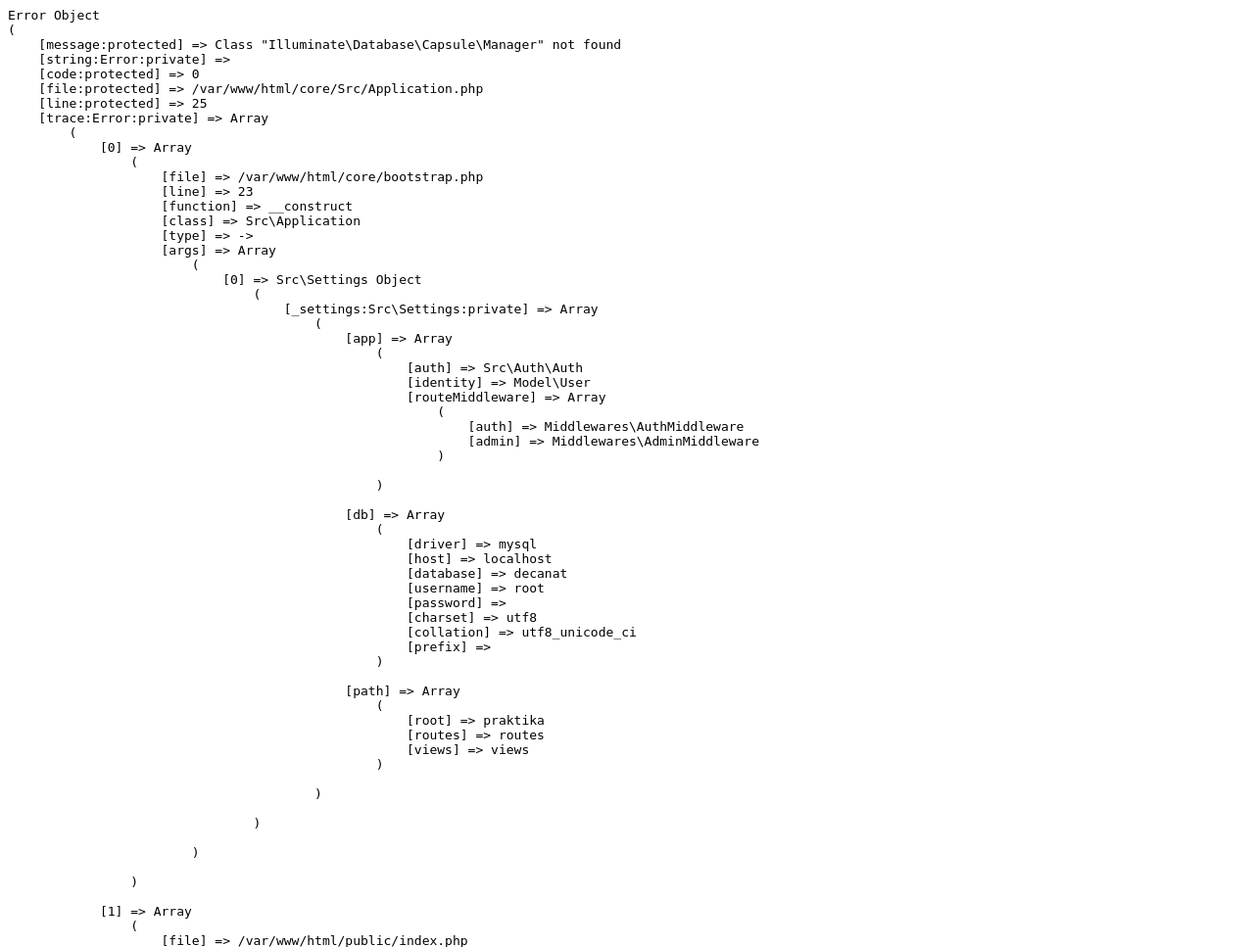
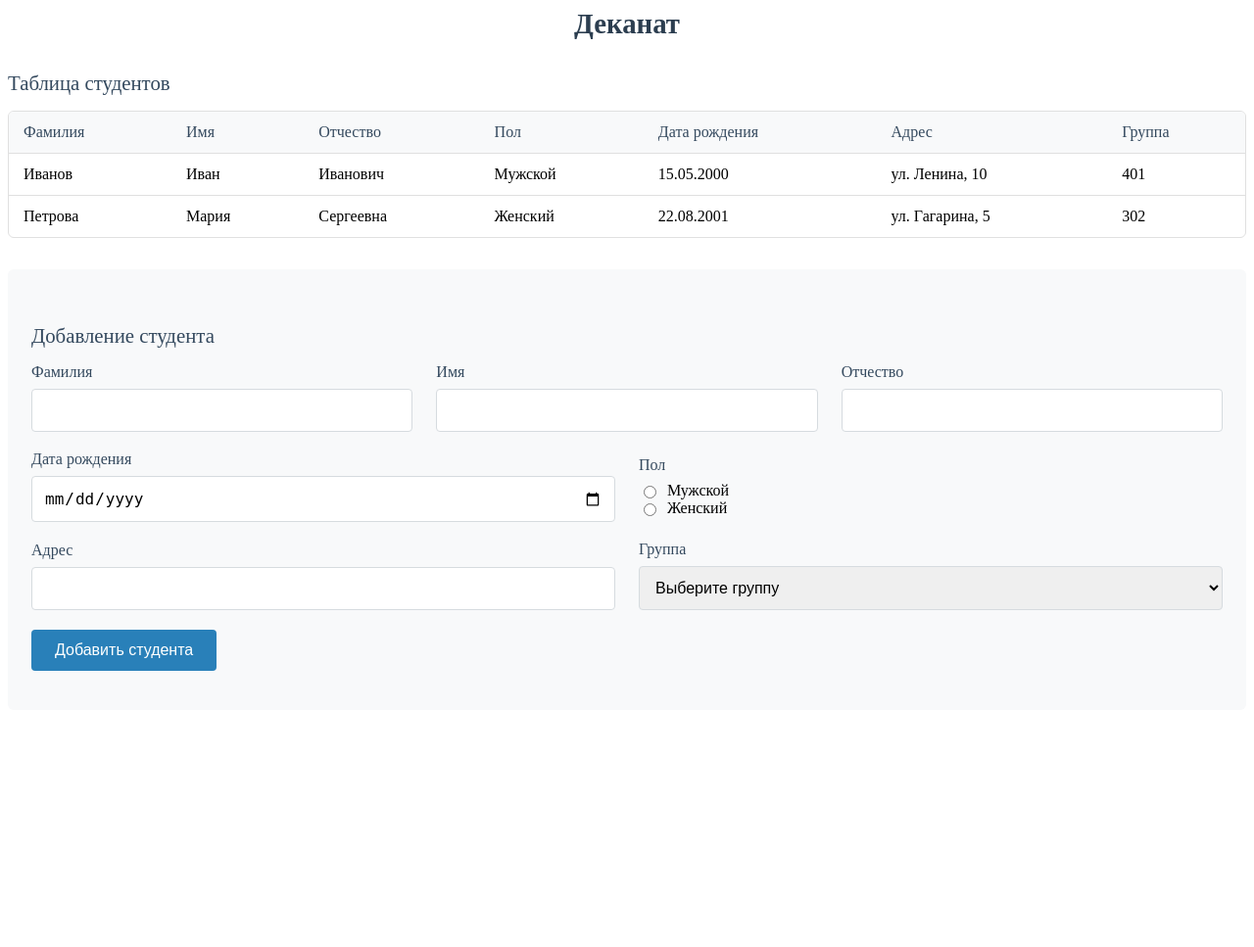
Before and after one commit to karixCode/Server-praktika, a PHP site: page /views/site/students_manage.php in a window 1280 px wide. Shown: the top 967 px of the page at 98% size. After the commit the page ends 685 px from the top, so only its background shows below. Run offline with PHP 8.4, Linux system fonts and the light colour scheme; some libraries are stand-ins or nearby versions.

Commit message:
students manage page

```diff
--- a/app/Controller/Site.php
+++ b/app/Controller/Site.php
@@ -21,6 +21,11 @@ class Site
         return new View('site.employees_manage');
     }
 
+    public function students(): string
+    {
+        return new View('site.students_manage');
+    }
+
     public function login(Request $request): string
     {
         //Если просто обращение к странице, то отобразить форму
--- a/routes/web.php
+++ b/routes/web.php
@@ -6,5 +6,7 @@ Route::add('GET', '/main', [Controller\Site::class, 'main'])
     ->middleware('auth');
 Route::add('GET', '/employees', [Controller\Site::class, 'employees'])
     ->middleware('admin');
+Route::add('GET', '/students', [Controller\Site::class, 'students'])
+    ->middleware('auth');
 Route::add(['GET', 'POST'], '/login', [Controller\Site::class, 'login']);
 Route::add('GET', '/logout', [Controller\Site::class, 'logout']);
--- a/views/site/employees_manage.php
+++ b/views/site/employees_manage.php
@@ -1,10 +1,4 @@
 <style>
-    .container {
-        max-width: 1200px;
-        margin: 0 auto;
-        padding: 20px;
-    }
-
     .section-title {
         color: #34495e;
         margin: 2rem 0 1rem;
--- /dev/null
+++ b/views/site/students_manage.php
@@ -0,0 +1,217 @@
+<style>
+    .page-title {
+        text-align: center;
+        color: #2c3e50;
+        margin-bottom: 2rem;
+        font-size: 1.8rem;
+        font-weight: 600;
+    }
+
+    .section-title {
+        color: #34495e;
+        margin: 2rem 0 1rem;
+        font-size: 1.3rem;
+        font-weight: 500;
+    }
+
+    .students-table-container {
+        max-height: 500px;
+        overflow-y: auto;
+        border: 1px solid #e0e0e0;
+        border-radius: 6px;
+        margin-bottom: 2rem;
+    }
+
+    .students-table {
+        width: 100%;
+        border-collapse: collapse;
+    }
+
+    .students-table th {
+        background-color: #f8f9fa;
+        padding: 12px 15px;
+        text-align: left;
+        font-weight: 500;
+        color: #34495e;
+        position: sticky;
+        top: 0;
+    }
+
+    .students-table td {
+        padding: 12px 15px;
+        border-top: 1px solid #e0e0e0;
+    }
+
+    .students-table tr:hover {
+        background-color: #f5f7fa;
+    }
+
+    .add-student-form {
+        background: #f8f9fa;
+        padding: 1.5rem;
+        border-radius: 6px;
+        margin-top: 2rem;
+    }
+
+    .form-row {
+        display: flex;
+        align-items: center;
+        gap: 1.5rem;
+        margin-bottom: 1.2rem;
+    }
+
+    .form-group {
+        flex: 1;
+    }
+
+    .form-group > label {
+        display: block;
+        margin-bottom: 0.5rem;
+        font-weight: 500;
+        color: #34495e;
+    }
+
+    .form-group input,
+    .form-group select {
+        width: 100%;
+        padding: 0.75rem;
+        border: 1px solid #d6dbdf;
+        border-radius: 4px;
+        font-size: 1rem;
+    }
+
+    .form-group input:focus,
+    .form-group select:focus {
+        border-color: #2980b9;
+        outline: none;
+    }
+
+    .radio-group {
+        margin-top: 0.5rem;
+    }
+
+    .radio-option {
+        display: flex;
+        align-items: center;
+        gap: 0.5rem;
+    }
+
+    .radio-option input {
+        width: fit-content;
+    }
+
+    .submit-btn {
+        background-color: #2980b9;
+        color: white;
+        border: none;
+        padding: 0.75rem 1.5rem;
+        border-radius: 4px;
+        font-size: 1rem;
+        cursor: pointer;
+        transition: background-color 0.2s;
+    }
+
+    .submit-btn:hover {
+        background-color: #3498db;
+    }
+</style>
+
+<div class="container">
+    <h1 class="page-title">Деканат</h1>
+    <h2 class="section-title">Таблица студентов</h2>
+
+    <div class="students-table-container">
+        <table class="students-table">
+            <thead>
+            <tr>
+                <th>Фамилия</th>
+                <th>Имя</th>
+                <th>Отчество</th>
+                <th>Пол</th>
+                <th>Дата рождения</th>
+                <th>Адрес</th>
+                <th>Группа</th>
+            </tr>
+            </thead>
+            <tbody>
+            <tr>
+                <td>Иванов</td>
+                <td>Иван</td>
+                <td>Иванович</td>
+                <td>Мужской</td>
+                <td>15.05.2000</td>
+                <td>ул. Ленина, 10</td>
+                <td>401</td>
+            </tr>
+            <tr>
+                <td>Петрова</td>
+                <td>Мария</td>
+                <td>Сергеевна</td>
+                <td>Женский</td>
+                <td>22.08.2001</td>
+                <td>ул. Гагарина, 5</td>
+                <td>302</td>
+            </tr>
+            </tbody>
+        </table>
+    </div>
+
+    <div class="add-student-form">
+        <h2 class="section-title">Добавление студента</h2>
+        <form method="post">
+            <div class="form-row">
+                <div class="form-group">
+                    <label for="surname">Фамилия</label>
+                    <input type="text" id="surname" name="surname" required>
+                </div>
+                <div class="form-group">
+                    <label for="name">Имя</label>
+                    <input type="text" id="name" name="name" required>
+                </div>
+                <div class="form-group">
+                    <label for="patronymic">Отчество</label>
+                    <input type="text" id="patronymic" name="patronymic">
+                </div>
+            </div>
+
+            <div class="form-row">
+
+                <div class="form-group">
+                    <label for="birth_date">Дата рождения</label>
+                    <input type="date" id="birth_date" name="birth_date" required>
+                </div>
+
+                <div class="form-group">
+                    <label>Пол</label>
+                    <div class="radio-group">
+                        <label class="radio-option">
+                            <input type="radio" name="gender" value="1" required> Мужской
+                        </label>
+                        <label class="radio-option">
+                            <input type="radio" name="gender" value="2"> Женский
+                        </label>
+                    </div>
+                </div>
+            </div>
+
+            <div class="form-row">
+                <div class="form-group">
+                    <label for="address">Адрес</label>
+                    <input type="text" id="address" name="address" required>
+                </div>
+
+                <div class="form-group">
+                    <label for="group_id">Группа</label>
+                    <select id="group_id" name="group_id" required>
+                        <option value="">Выберите группу</option>
+                        <option value="1">401</option>
+                        <option value="2">422</option>
+                        <option value="3">433</option>
+                    </select>
+                </div>
+            </div>
+
+            <button type="submit" class="submit-btn">Добавить студента</button>
+        </form>
+    </div>
+</div>
```
Also changed, not shown: views/layouts/main.php (+13 -0 lines), views/site/dashboard.php (+0 -13 lines).
